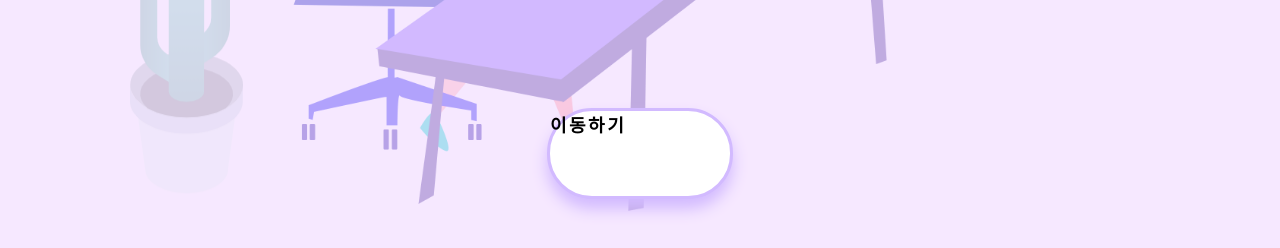
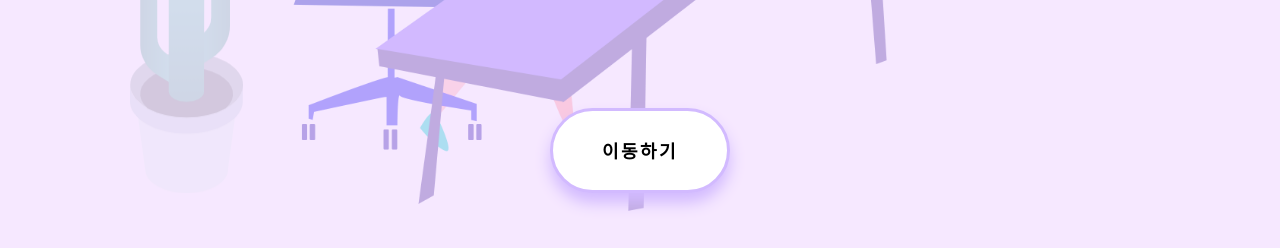
Before and after one commit to bsu414/Gsmfestival-Master, a website: page index/index.html in a window 1280 px wide. Shown: the part 705-953 px from the top of the page. Drawn offline with nearby package versions, Linux system fonts and the light colour scheme.

Commit message:
repair index

```diff
--- a/index/index.html
+++ b/index/index.html
@@ -32,18 +32,26 @@
                 </a>
             </div>
         </div>
+        <section>
+            <form class="form">
+                <div class="index">
                     <div class="section_wrap">
                         <div class="ment_wrap animate__lightSpeedInLeft">
                             <span class="main_ment"><b><b class="lol">딱</b>_______붙여</b></span> <br>
                             <span class="main"><b>엉덩이</b></span> <br>
                         </div>
-            <div class="Desk_img" style="width: 100%; height: 100px; line-height: 100px; text-align: center">
-                <img src="../image/Desk_img.png" style="width: 100%; max-width: 760px; vertical-align: middle" />
+                        <div class="Desk_img"
+                            style="width: 100%; height: 100px; line-height: 100px; text-align: center">
+                            <img src="../image/Desk_img.png"
+                                style="width: 100%; max-width: 760px; vertical-align: middle" />
                         </div>
                     </div>
                     <div class="wrap animate__lightSpeedInLeft">
-            <a class="button" href="../submit/"><b>이동하기</b></a>
+                        <button class="button" onclick="location.href='../submit/'"><b>이동하기</b></button>
                     </div>
+                </div>
+            </form>
+        </section>
     </header>
     <footer>
         <!--Copyright 지저분 해-->
```
Lines whose indentation alone changed are shown as unchanged.
